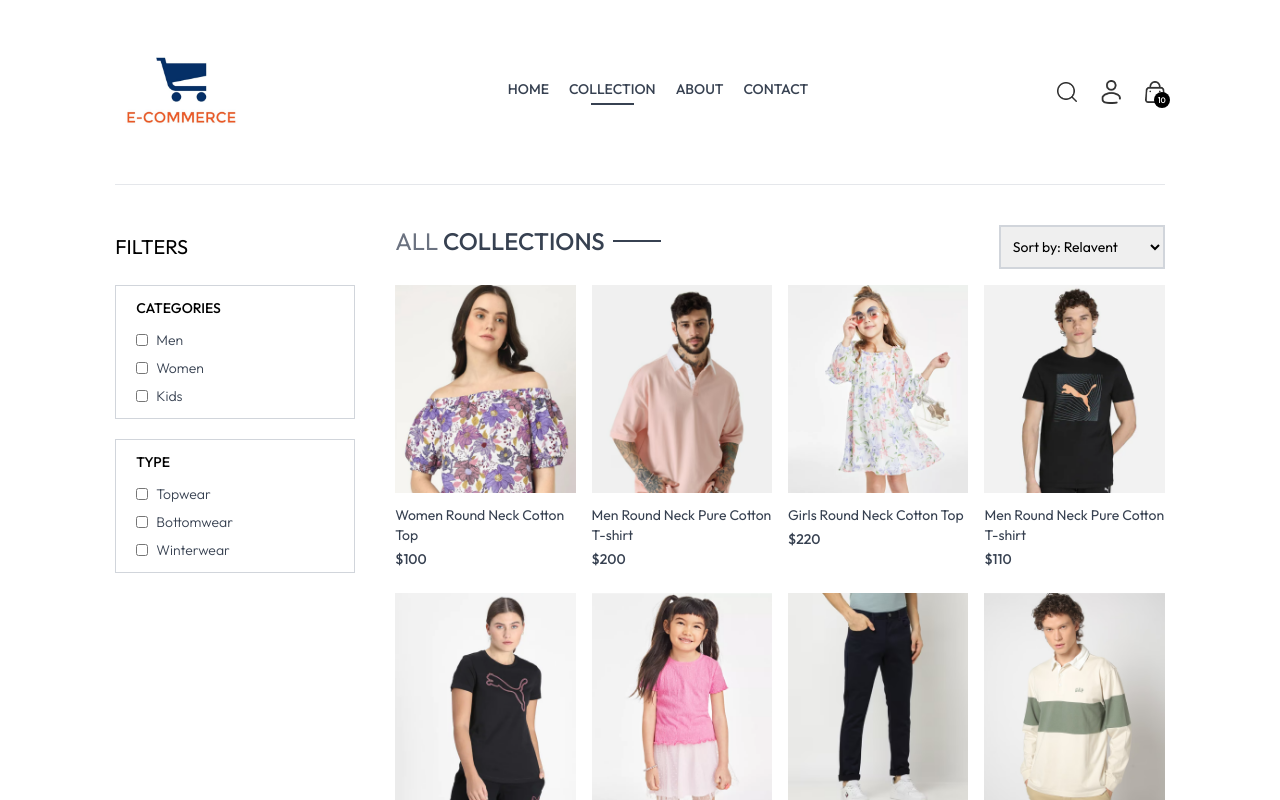
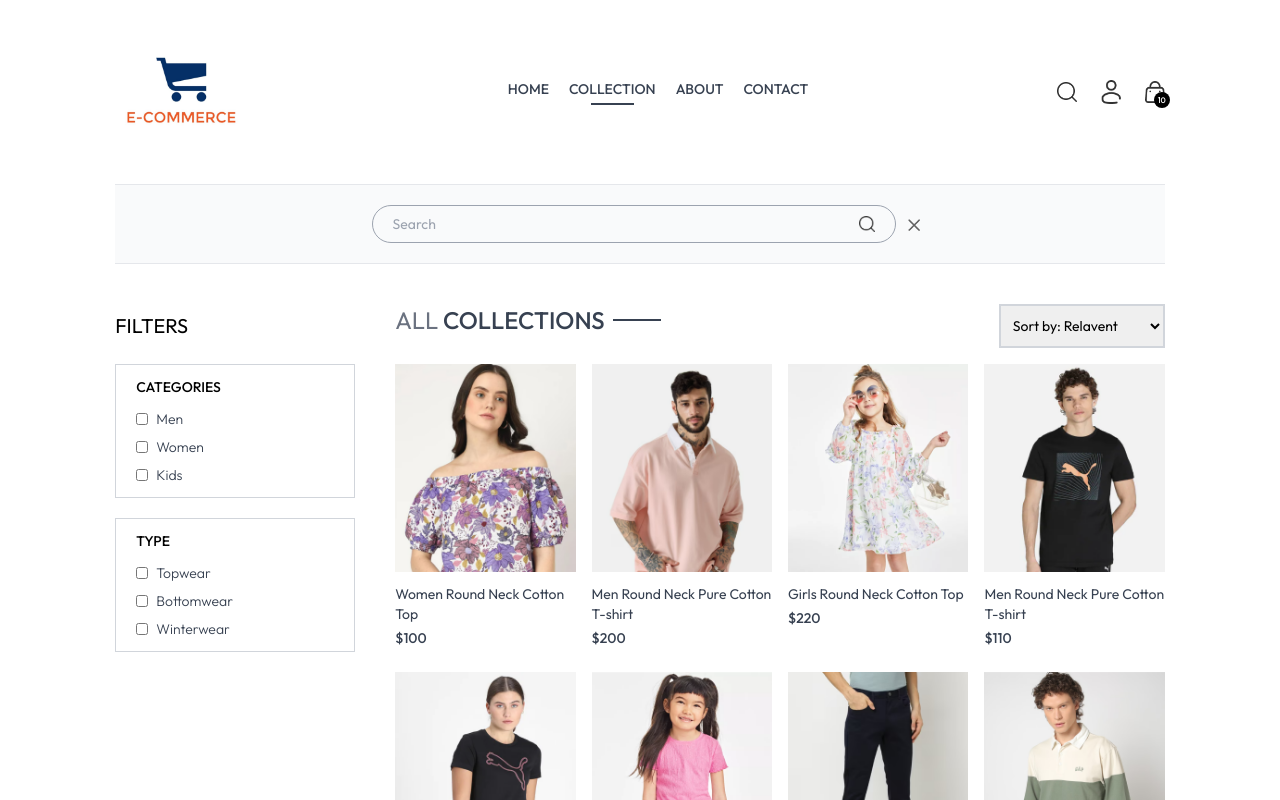
Before and after one commit to zxcvbas12/ecommerce-app, a React (Vite) app in the folder frontend/: page /collection in a window 1280 px wide. Both pictures are taken after a click on the picture 1066 px from the left and 92 px from the top of the page. Shown: the top 800 px of the page. Built offline with nearby package versions, Linux system fonts and the light colour scheme.

Commit message:
add new component

```diff
--- a/frontend/src/App.jsx
+++ b/frontend/src/App.jsx
@@ -11,11 +11,14 @@
 import Login from "./pages/Login"; // 추가
 import PlaceOrder from "./pages/PlaceOrder"; // 추가
 import Footer from "./components/Footer";
+import SearchBar from "./components/SearchBar";
+import ShopContextProvider from "./context/shopContext";
 
 const App = () => {
   return (
     <div className="px-4 sm:px-[5vw] md:px-[7vw] lg:px-[9vw]">
       <Navbar />
+      <SearchBar />
       <Routes>
         <Route path="/" element={<Home />} />
         <Route path="/collection" element={<Collection />} />
--- a/frontend/src/components/Navbar.jsx
+++ b/frontend/src/components/Navbar.jsx
@@ -1,9 +1,12 @@
-import React, { useState } from "react";
+import React, { useContext, useState } from "react";
 import { assets } from "../assets/assets";
 import { Link, NavLink } from "react-router-dom";
+import { ShopContext } from "../context/shopContext";
 
 const Navbar = () => {
   const [visible, setVisible] = useState(false);
+  const { setShowSearch } = useContext(ShopContext);
+
   return (
     <div className="flex items-center justify-between py-5 font-medium">
       <NavLink to="/">
@@ -30,7 +33,12 @@
       </ul>
 
       <div className="flex items-center gap-6">
-        <img src={assets.search_icon} className="w-5 cursor-pointer" alt="" />
+        <img
+          onClick={() => setShowSearch(true)}
+          src={assets.search_icon}
+          className="w-5 cursor-pointer"
+          alt=""
+        />
 
         <div className="group relative">
           <img
--- /dev/null
+++ b/frontend/src/components/SearchBar.jsx
@@ -0,0 +1,30 @@
+import React, { useContext } from "react";
+import { assets } from "../assets/assets";
+import { ShopContext } from "../context/shopContext";
+
+const SearchBar = () => {
+  const { search, setSearch, showSearch, setShowSearch } =
+    useContext(ShopContext);
+  return showSearch ? (
+    <div className="border-t border-d bg-gray-50 text-center">
+      <div className="inline-flex items-center justify-center border border-gray-400 px-5 py-2 my-5 mx-3 rounded-full w-3/4 sm:w-1/2">
+        <input
+          value={search}
+          onChange={(e) => setSearch(e.target.value)}
+          className="flex-1 outline-none bg-inherit text-sm"
+          type="text"
+          placeholder="Search"
+        />
+        <img className="w-4" src={assets.search_icon} alt="" />
+      </div>
+      <img
+        onClick={() => setShowSearch(false)}
+        className="inline w-3 cursor-pointer"
+        src={assets.cross_icon}
+        alt=""
+      />
+    </div>
+  ) : null;
+};
+
+export default SearchBar;
--- a/frontend/src/context/ShopContext.jsx
+++ b/frontend/src/context/ShopContext.jsx
@@ -1,4 +1,4 @@
-import { createContext } from "react";
+import { createContext, useState } from "react";
 import { products } from "../assets/assets";
 
 export const ShopContext = createContext();
@@ -6,10 +6,16 @@
 const ShopContextProvider = (props) => {
   const currency = "$";
   const delivery_fee = "10";
+  const [search, setSearch] = useState("");
+  const [showSearch, setShowSearch] = useState(false);
   const value = {
     products,
     currency,
     delivery_fee,
+    search,
+    setSearch,
+    showSearch,
+    setShowSearch,
   };
 
   return (
--- a/frontend/src/pages/Collection.jsx
+++ b/frontend/src/pages/Collection.jsx
@@ -9,6 +9,7 @@
   const [filterProducts, setFilterProducts] = useState([]);
   const [category, setCategory] = useState([]);
   const [subCategory, setSubCategory] = useState([]);
+  const [sortType, setSortType] = useState("relavent");
 
   const toggleCategory = (e) => {
     if (category.includes(e.target.value)) {
@@ -25,15 +26,54 @@
     }
   };
 
-  useEffect(() => {
-    setFilterProducts(products);
-  }, []);
+  const applyFilter = () => {
+    let productsCopy = products.slice();
+    if (category.length > 0) {
+      productsCopy = productsCopy.filter((item) =>
+        category.includes(item.category)
+      );
+    }
+    if (subCategory.length > 0) {
+      productsCopy = productsCopy.filter((item) =>
+        subCategory.includes(item.subCategory)
+      );
+    }
+    setFilterProducts(productsCopy);
+  };
+
+  const sortProduct = () => {
+    let fpCopy = filterProducts.slice();
+
+    switch (sortType) {
+      case "low-high":
+        setFilterProducts(fpCopy.sort((a, b) => a.price - b.price));
+        break;
+      case "high-low":
+        setFilterProducts(fpCopy.sort((a, b) => b.price - a.price));
+        break;
+      default:
+        applyFilter();
+        break;
+    }
+  };
+
+  // useEffect(() => {
+  //   setFilterProducts(products);
+  // }, []);
   {
     /*checking the box*/
   }
   // useEffect(() => {
   //   console.log(subCategory);
   // }, [subCategory]);
+
+  useEffect(() => {
+    applyFilter();
+  }, [category, subCategory]);
+
+  useEffect(() => {
+    sortProduct();
+  }, [sortType]);
 
   return (
     <div className="flex flex-col sm:flex-row gap-1 sm:gap-10 pt-10 border-t">
@@ -129,7 +169,10 @@
         <div className="flex justify-between text-base sm:text-2xl mb-4">
           <Title text1={"ALL"} text2={"COLLECTIONS"} />
           {/* product sort */}
-          <select className="border-2 border-gray-300 text-sm px-2">
+          <select
+            onChange={(e) => setSortType(e.target.value)}
+            className="border-2 border-gray-300 text-sm px-2"
+          >
             <option value="relavent">Sort by: Relavent</option>
             <option value="low-high">Sory by: Low to High</option>
             <option value="high-low">Sory by: High to Low</option>
```
